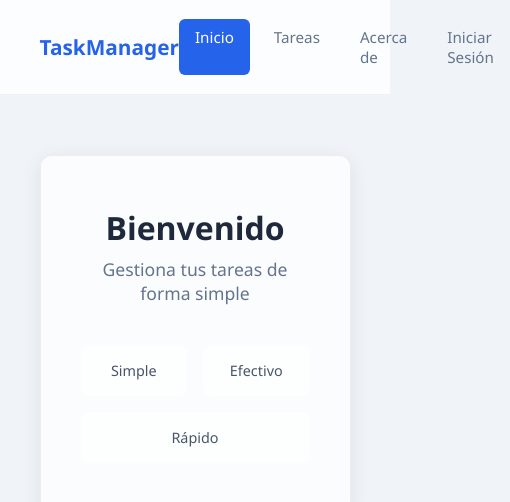
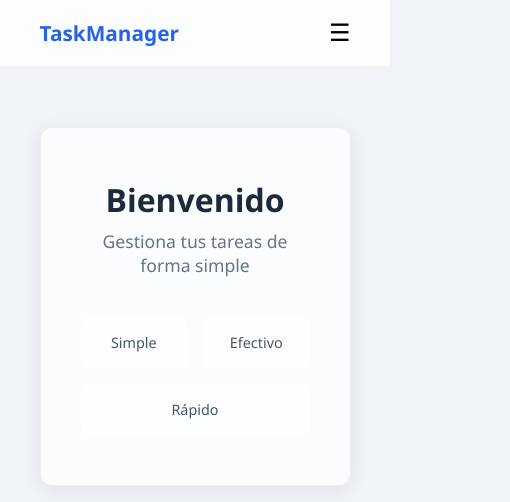
Before and after one commit to AaronZumarraga/tareas, a Vue app: page / in a window 390 px wide. Shown: the top 502 px of the page, 510 px wide, since content can reach past the window. Built offline with nearby package versions, Linux system fonts and the light colour scheme; the HTML template or start-up script is replaced by a standard one.

Commit message:
Implement responsive hamburger menu for mobile navigation in App.vue

```diff
--- a/src/App.vue
+++ b/src/App.vue
@@ -1,5 +1,12 @@
 <script setup lang="ts">
+import { ref } from 'vue'
 import { RouterLink, RouterView } from 'vue-router'
+
+const isMenuOpen = ref(false)
+
+const toggleMenu = () => {
+  isMenuOpen.value = !isMenuOpen.value
+}
 </script>
 
 <template>
@@ -7,7 +14,10 @@ import { RouterLink, RouterView } from 'vue-router'
     <header>
       <div class="container">
         <h1 class="logo">TaskManager</h1>
-        <nav>
+        <button class="hamburger" @click="toggleMenu">
+          <span :class="{'open': isMenuOpen}">☰</span>
+        </button>
+        <nav :class="{ 'open': isMenuOpen }">
           <RouterLink to="/" class="nav-link">Inicio</RouterLink>
           <RouterLink to="/tareas" class="nav-link">Tareas</RouterLink>
           <RouterLink to="/acerca-de" class="nav-link">Acerca de</RouterLink>
@@ -71,9 +81,22 @@ header .container {
   font-weight: 600;
 }
 
+.hamburger {
+  display: none; /* Hidden by default */
+  font-size: 1.5rem;
+  background: none;
+  border: none;
+  cursor: pointer;
+}
+
 nav {
   display: flex;
   gap: 8px;
+}
+
+nav.open {
+  display: flex; /* Show menu when open */
+  flex-direction: column; /* Stack items vertically */
 }
 
 .nav-link {
@@ -100,4 +123,20 @@ main {
   flex: 1;
   padding: 40px 20px;
 }
+
+@media (max-width: 768px) {
+  .hamburger {
+    display: block; /* Show hamburger on small screens */
+  }
+
+  nav {
+    display: none; /* Hide nav by default on small screens */
+    position: absolute;
+    top: 60px; /* Adjust based on header height */
+    left: 0;
+    right: 0;
+    background: white;
+    z-index: 10;
+  }
+}
 </style>
```
